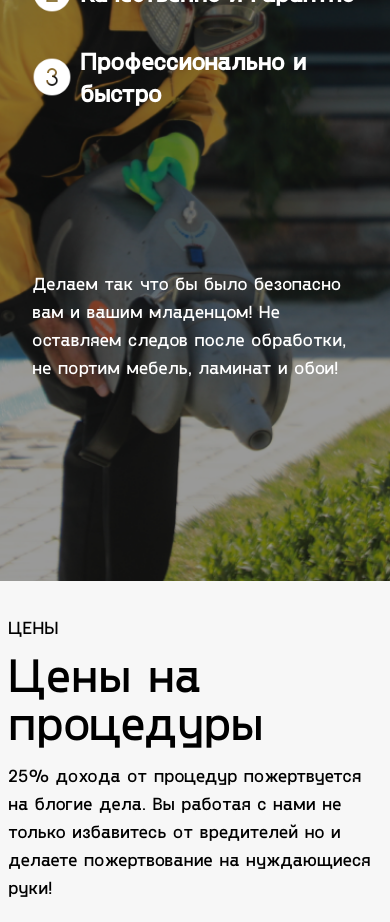
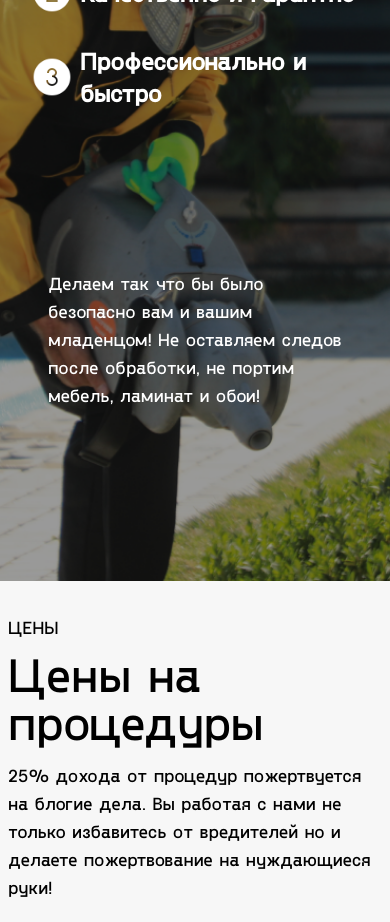
Before and after one commit to hasanboymarufjonov/dezin-tash, a React (Vite) app: page / in a window 390 px wide. Shown: the part 10520-11442 px from the top of the page. Built offline with nearby package versions, Linux system fonts and the light colour scheme.

Commit message:
upload files

```diff
--- a/src/components/HowWeWork.jsx
+++ b/src/components/HowWeWork.jsx
@@ -84,7 +84,7 @@ const HowWeWork = () => {
             </a>
           </li>
         </ul>
-        <p className="text-lg text-white  pt-36 w-[330px] lg:w-[1280px] pb-8">
+        <p className="text-lg text-white  pt-36 w-[330px] lg:w-[1280px] pb-8 px-4 lg:px-0">
           {backgroundText}
         </p>
       </div>
```
